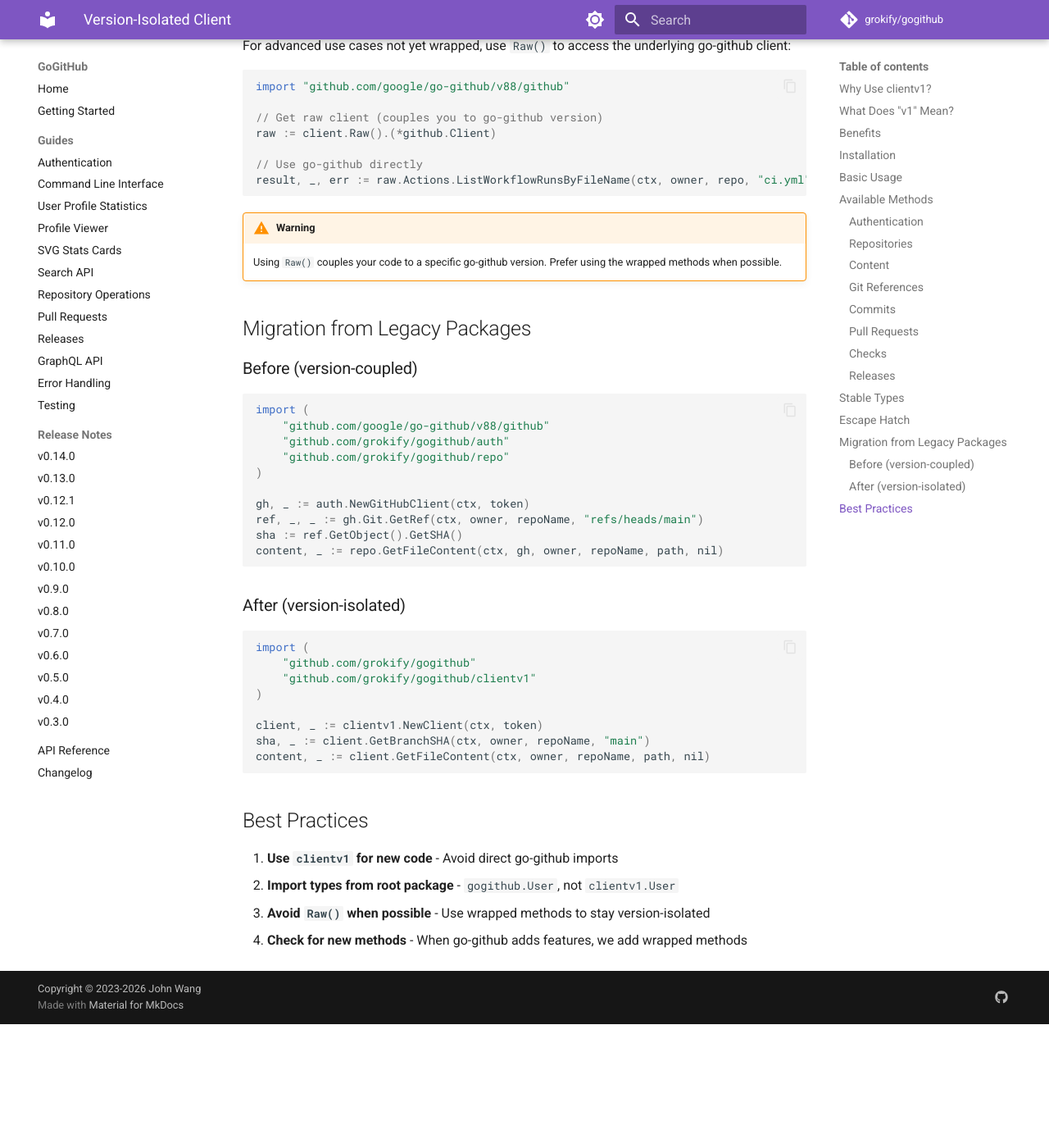
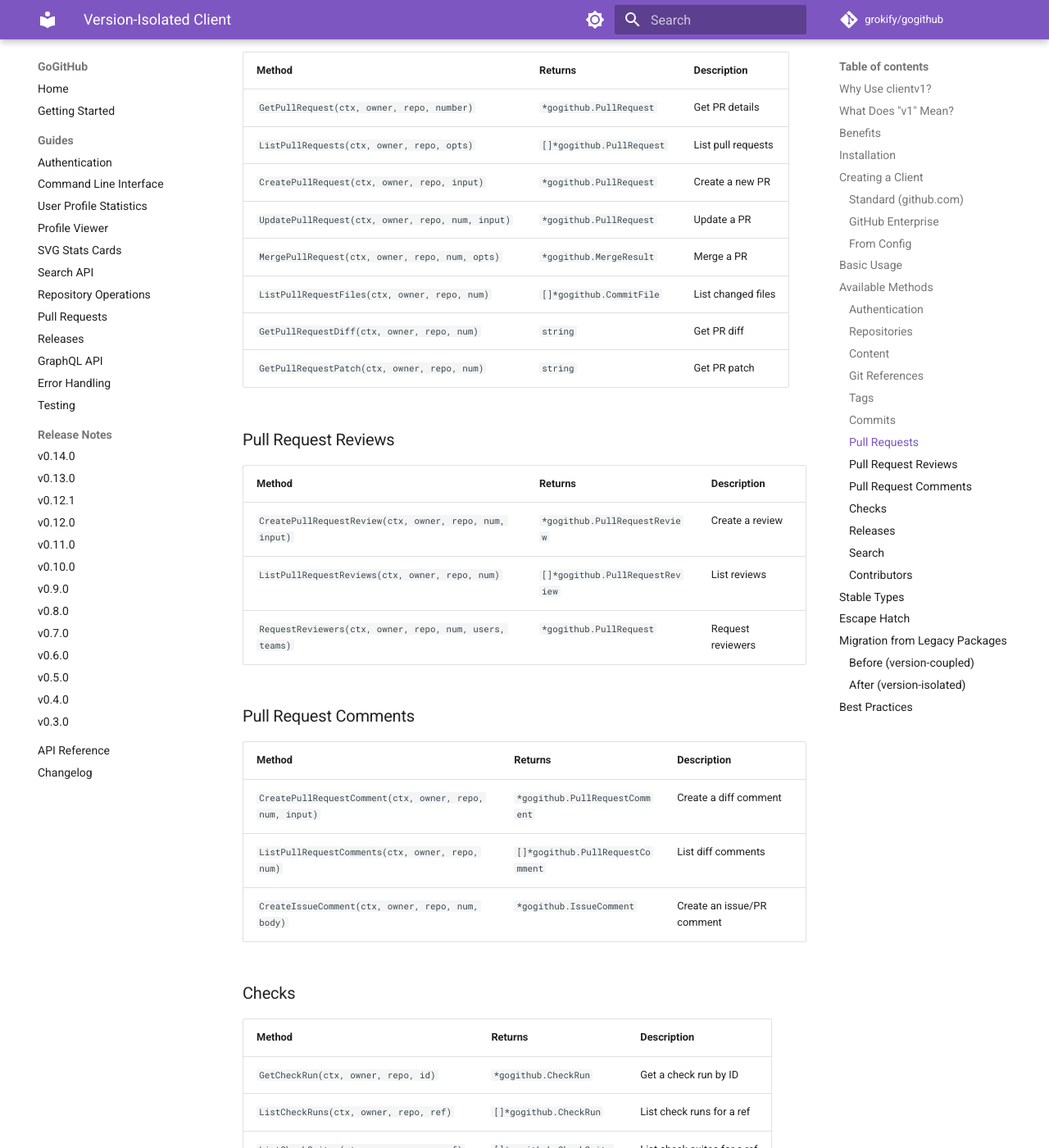
Before and after one commit to grokify/gogithub, an MkDocs documentation site: the page built from docs/guides/clientv1.md, in a window 1280 px wide and 1400 px high, scrolled down 4486 px. Shown: the whole window at 82% size. Built offline with MkDocs 1.6.1 and Material for MkDocs 9.7.7, drawn with Linux system fonts in a browser that asks for light colours; comment, search, counter and statistics services are not loaded; before the commit the page ends 5735 px from its top, so only the background shows below that; some of the changed text lies outside the part shown.

Commit message:
docs(clientv1): expand guide with full API reference
- Add GitHub Enterprise client creation examples
- Add complete method reference tables for all API categories
- Document all stable types in gogithub package
- Update version references from v88 to v89

Co-Authored-By: Claude Opus 4.5 <noreply@anthropic.com>

````diff
--- a/docs/guides/clientv1.md
+++ b/docs/guides/clientv1.md
@@ -30,6 +30,33 @@ The `clientv1` package solves the version churn problem by:
 
 ```bash
 go get github.com/grokify/gogithub
+```
+
+## Creating a Client
+
+### Standard (github.com)
+
+```go
+client, err := clientv1.NewClient(ctx, "your-github-token")
+```
+
+### GitHub Enterprise
+
+```go
+client, err := clientv1.NewClientWithOptions(ctx, clientv1.ClientOptions{
+    Token:     "your-token",
+    BaseURL:   "https://github.mycompany.com/api/v3/",
+    UploadURL: "https://github.mycompany.com/api/uploads/",
+})
+```
+
+### From Config
+
+```go
+import "github.com/grokify/gogithub/config"
+
+cfg := config.FromEnv()
+client, err := cfg.NewClientV1(ctx)
 ```
 
 ## Basic Usage
@@ -88,6 +115,8 @@ func main() {
 | `GetRepository(ctx, owner, repo)` | `*gogithub.Repository` | Get repository details |
 | `ListUserRepos(ctx, user)` | `[]*gogithub.Repository` | List user's repositories |
 | `ListOrgRepos(ctx, org)` | `[]*gogithub.Repository` | List organization's repositories |
+| `GetDefaultBranch(ctx, owner, repo)` | `string` | Get default branch name |
+| `CreateFork(ctx, owner, repo, opts)` | `*gogithub.Repository` | Fork a repository |
 
 ### Content
 
@@ -103,9 +132,19 @@ func main() {
 | Method | Returns | Description |
 |--------|---------|-------------|
 | `GetRef(ctx, owner, repo, ref)` | `*gogithub.Reference` | Get a git reference |
+| `CreateRef(ctx, owner, repo, ref, sha)` | `*gogithub.Reference` | Create a git reference |
+| `UpdateRef(ctx, owner, repo, ref, sha, force)` | `*gogithub.Reference` | Update a git reference |
+| `DeleteRef(ctx, owner, repo, ref)` | `error` | Delete a git reference |
 | `GetBranchSHA(ctx, owner, repo, branch)` | `string` | Get commit SHA for branch |
 | `GetTagSHA(ctx, owner, repo, tag)` | `string` | Get commit SHA for tag |
 | `ListBranches(ctx, owner, repo)` | `[]*gogithub.Branch` | List all branches |
+
+### Tags
+
+| Method | Returns | Description |
+|--------|---------|-------------|
+| `ListTags(ctx, owner, repo)` | `[]*gogithub.Tag` | List all tags |
+| `CreateTag(ctx, owner, repo, tag, sha, msg)` | `error` | Create an annotated tag |
 
 ### Commits
 
@@ -113,6 +152,8 @@ func main() {
 |--------|---------|-------------|
 | `GetCommit(ctx, owner, repo, sha)` | `*gogithub.Commit` | Get commit details |
 | `ListCommits(ctx, owner, repo, opts)` | `[]*gogithub.Commit` | List commits |
+| `CreateCommit(ctx, owner, repo, opts)` | `*gogithub.Commit` | Create a commit |
+| `CreateTree(ctx, owner, repo, base, entries)` | `string` | Create a git tree |
 
 ### Pull Requests
 
@@ -121,20 +162,60 @@ func main() {
 | `GetPullRequest(ctx, owner, repo, number)` | `*gogithub.PullRequest` | Get PR details |
 | `ListPullRequests(ctx, owner, repo, opts)` | `[]*gogithub.PullRequest` | List pull requests |
 | `CreatePullRequest(ctx, owner, repo, input)` | `*gogithub.PullRequest` | Create a new PR |
+| `UpdatePullRequest(ctx, owner, repo, num, input)` | `*gogithub.PullRequest` | Update a PR |
+| `MergePullRequest(ctx, owner, repo, num, opts)` | `*gogithub.MergeResult` | Merge a PR |
+| `ListPullRequestFiles(ctx, owner, repo, num)` | `[]*gogithub.CommitFile` | List changed files |
+| `GetPullRequestDiff(ctx, owner, repo, num)` | `string` | Get PR diff |
+| `GetPullRequestPatch(ctx, owner, repo, num)` | `string` | Get PR patch |
+
+### Pull Request Reviews
+
+| Method | Returns | Description |
+|--------|---------|-------------|
+| `CreatePullRequestReview(ctx, owner, repo, num, input)` | `*gogithub.PullRequestReview` | Create a review |
+| `ListPullRequestReviews(ctx, owner, repo, num)` | `[]*gogithub.PullRequestReview` | List reviews |
+| `RequestReviewers(ctx, owner, repo, num, users, teams)` | `*gogithub.PullRequest` | Request reviewers |
+
+### Pull Request Comments
+
+| Method | Returns | Description |
+|--------|---------|-------------|
+| `CreatePullRequestComment(ctx, owner, repo, num, input)` | `*gogithub.PullRequestComment` | Create a diff comment |
+| `ListPullRequestComments(ctx, owner, repo, num)` | `[]*gogithub.PullRequestComment` | List diff comments |
+| `CreateIssueComment(ctx, owner, repo, num, body)` | `*gogithub.IssueComment` | Create an issue/PR comment |
 
 ### Checks
 
 | Method | Returns | Description |
 |--------|---------|-------------|
+| `GetCheckRun(ctx, owner, repo, id)` | `*gogithub.CheckRun` | Get a check run by ID |
 | `ListCheckRuns(ctx, owner, repo, ref)` | `[]*gogithub.CheckRun` | List check runs for a ref |
+| `ListCheckSuites(ctx, owner, repo, ref)` | `[]*gogithub.CheckSuite` | List check suites for a ref |
 
 ### Releases
 
 | Method | Returns | Description |
 |--------|---------|-------------|
+| `GetRelease(ctx, owner, repo, id)` | `*gogithub.Release` | Get release by ID |
 | `GetLatestRelease(ctx, owner, repo)` | `*gogithub.Release` | Get latest release |
 | `GetReleaseByTag(ctx, owner, repo, tag)` | `*gogithub.Release` | Get release by tag |
 | `ListReleases(ctx, owner, repo)` | `[]*gogithub.Release` | List all releases |
+| `CreateRelease(ctx, owner, repo, input)` | `*gogithub.Release` | Create a release |
+| `UpdateRelease(ctx, owner, repo, id, input)` | `*gogithub.Release` | Update a release |
+| `DeleteRelease(ctx, owner, repo, id)` | `error` | Delete a release |
+| `ListReleaseAssets(ctx, owner, repo, id)` | `[]*gogithub.ReleaseAsset` | List release assets |
+
+### Search
+
+| Method | Returns | Description |
+|--------|---------|-------------|
+| `SearchIssues(ctx, query, opts)` | `*gogithub.IssueSearchResult` | Search issues/PRs |
+
+### Contributors
+
+| Method | Returns | Description |
+|--------|---------|-------------|
+| `GetContributorStats(ctx, owner, repo)` | `[]*gogithub.ContributorStats` | Get contributor statistics |
 
 ## Stable Types
 
@@ -143,13 +224,40 @@ All types are defined in the root `gogithub` package:
 ```go
 import "github.com/grokify/gogithub"
 
+// Core types
 var user *gogithub.User
 var repo *gogithub.Repository
 var ref *gogithub.Reference
+var branch *gogithub.Branch
+var tag *gogithub.Tag
 var commit *gogithub.Commit
+
+// Pull requests
 var pr *gogithub.PullRequest
-var check *gogithub.CheckRun
+var review *gogithub.PullRequestReview
+var prComment *gogithub.PullRequestComment
+var issueComment *gogithub.IssueComment
+var commitFile *gogithub.CommitFile
+var mergeResult *gogithub.MergeResult
+
+// CI/CD
+var checkRun *gogithub.CheckRun
+var checkSuite *gogithub.CheckSuite
+
+// Releases
 var release *gogithub.Release
+var asset *gogithub.ReleaseAsset
+
+// Content
+var fileContent *gogithub.FileContent
+var contentOpts *gogithub.ContentOptions
+
+// Search
+var searchResult *gogithub.IssueSearchResult
+var issue *gogithub.Issue
+
+// Stats
+var stats *gogithub.ContributorStats
 ```
 
 ## Escape Hatch
@@ -157,7 +265,7 @@ var release *gogithub.Release
 For advanced use cases not yet wrapped, use `Raw()` to access the underlying go-github client:
 
 ```go
-import "github.com/google/go-github/v88/github"
+import "github.com/google/go-github/v89/github"
 
 // Get raw client (couples you to go-github version)
 raw := client.Raw().(*github.Client)
@@ -175,7 +283,7 @@ result, _, err := raw.Actions.ListWorkflowRunsByFileName(ctx, owner, repo, "ci.y
 
 ```go
 import (
-    "github.com/google/go-github/v88/github"
+    "github.com/google/go-github/v89/github"
     "github.com/grokify/gogithub/auth"
     "github.com/grokify/gogithub/repo"
 )
````
